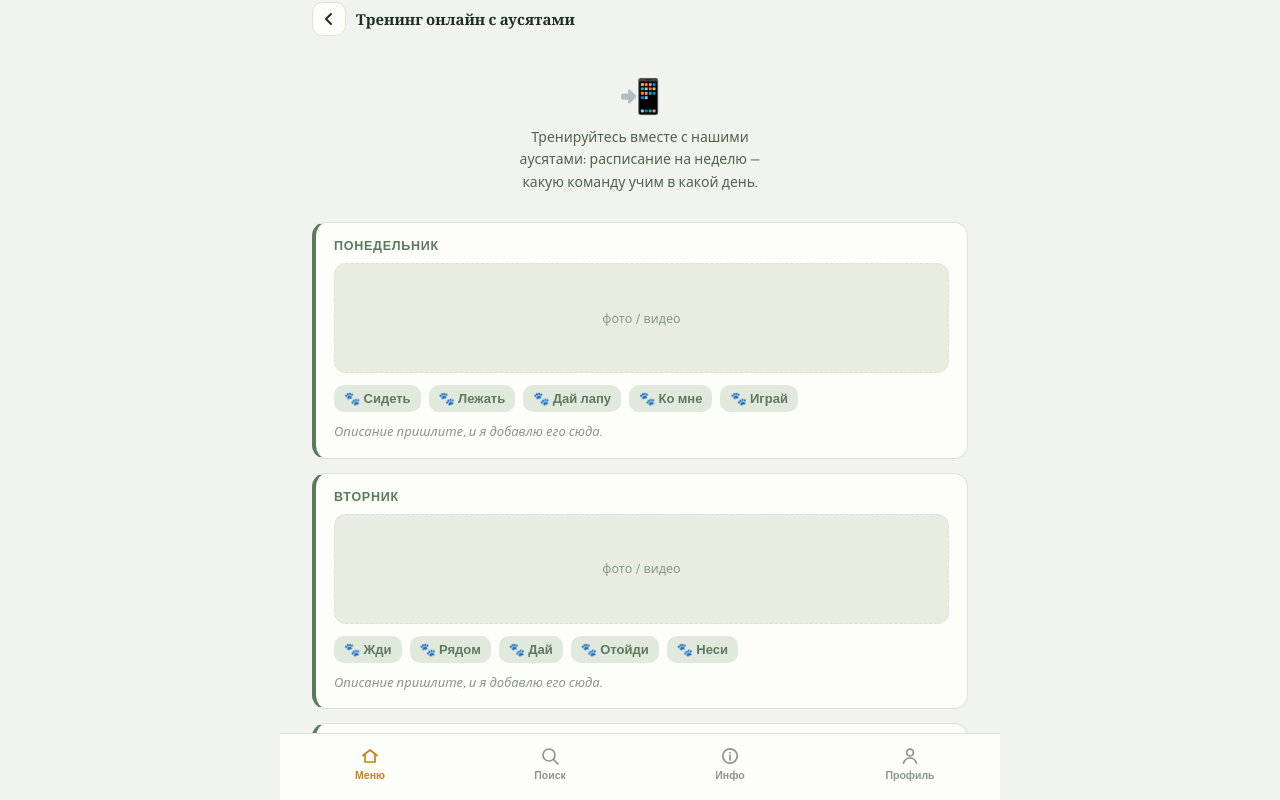
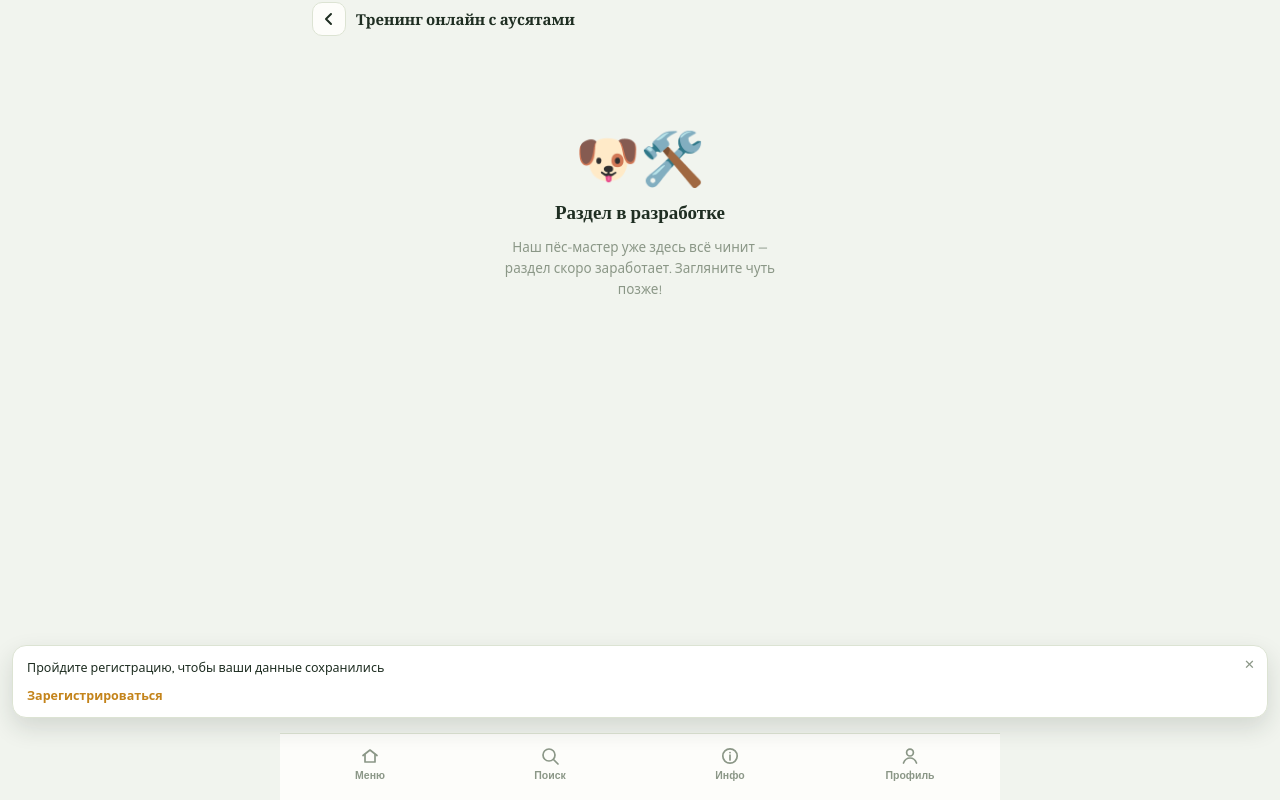
Before and after one commit to annadorlova/mydog-, a website: page deploy/public/index.html in a window 1280 px wide. Both pictures are taken after a click on the element 640 px from the left and 426 px from the top of the page. Drawn offline with Linux system fonts and the light colour scheme; no server answers.

Commit message:
Add files via upload

```diff
--- a/deploy/public/index.html
+++ b/deploy/public/index.html
@@ -306,6 +306,15 @@
   .pup-cmd-note{ font-size:11.5px; line-height:1.45; color:var(--ink-faint); }
   .pup-cmd-progress{ font-size:11px; color:var(--ink-faint); margin-top:8px; }
   .search-note{ font-size:12px; color:var(--ink-faint); background:var(--panel-bg); border-radius:10px; padding:10px 12px; line-height:1.5; margin-top:auto; }
+  .stub-wrap{ display:flex; flex-direction:column; align-items:center; text-align:center; padding:64px 24px 24px; gap:14px; }
+  .stub-emoji{ font-size:52px; line-height:1; }
+  .stub-title-big{ font-family:'Fraunces',serif; font-weight:600; font-size:19px; color:var(--ink); }
+  .stub-text{ font-size:13.5px; line-height:1.55; color:var(--ink-faint); max-width:280px; }
+  .guest-toast{ position:absolute; left:12px; right:12px; bottom:82px; z-index:60; background:var(--surface-raised); border:1px solid var(--line); border-radius:14px; padding:13px 14px; box-shadow:0 10px 24px var(--shadow); display:flex; flex-direction:column; gap:9px; }
+  .guest-toast-text{ font-size:12.5px; line-height:1.5; color:var(--ink); padding-right:18px; }
+  .guest-toast-close{ position:absolute; top:8px; right:8px; border:none; background:none; color:var(--ink-faint); font-size:13px; cursor:pointer; line-height:1; padding:4px; }
+  .guest-toast-actions{ display:flex; }
+  .guest-toast-actions a{ font-size:12.5px; font-weight:700; color:var(--accent); cursor:pointer; }
   .result-hit{ border:1px solid var(--dog); background:var(--dog-soft); border-radius:14px; padding:14px; cursor:pointer; margin-bottom:12px; }
   .result-hit .lbl{ font-size:10.5px; font-weight:700; text-transform:uppercase; letter-spacing:.05em; color:var(--dog); }
   .result-hit .ttl{ font-size:14px; font-weight:600; color:var(--ink); margin-top:4px; }
@@ -467,6 +476,14 @@
           <div class="screen-scroll" id="block5-body"></div>
         </section>
 
+        <section class="screen" id="view-stub">
+          <div class="topbar">
+            <button class="iconbtn" onclick="showView('home')" aria-label="Назад"><svg width="16" height="16" viewBox="0 0 16 16" fill="none"><path d="M10 3L5 8l5 5" stroke="currentColor" stroke-width="2" stroke-linecap="round" stroke-linejoin="round"/></svg></button>
+            <h2 id="stub-title" style="font-size:15px"></h2>
+          </div>
+          <div class="screen-scroll" id="stub-body"></div>
+        </section>
+
         <section class="screen" id="view-detail">
           <div class="topbar">
             <button class="iconbtn" onclick="backFromDetail()" aria-label="Назад"><svg width="16" height="16" viewBox="0 0 16 16" fill="none"><path d="M10 3L5 8l5 5" stroke="currentColor" stroke-width="2" stroke-linecap="round" stroke-linejoin="round"/></svg></button>
@@ -504,6 +521,12 @@
           </div>
         </section>
 
+      </div>
+
+      <div class="guest-toast" id="guest-toast" hidden>
+        <button class="guest-toast-close" onclick="dismissGuestToast()" aria-label="Закрыть">✕</button>
+        <div class="guest-toast-text">Пройдите регистрацию, чтобы ваши данные сохранились</div>
+        <div class="guest-toast-actions"><a onclick="goToRegisterFromToast()">Зарегистрироваться</a></div>
       </div>
 
       <div class="bottomnav" id="bottomnav">
@@ -1058,11 +1081,11 @@
              '</button>';
     }).join('');
     html += '<div class="menu-photo-block">'+
-            '<div class="menu-photo-row" onclick="showView(\'block5\')">'+
+            '<div class="menu-photo-row" onclick="showStub(\'Тренинг онлайн с аусятами\')">'+
             (TRAINING_PHOTO ? '<img src="'+TRAINING_PHOTO+'" alt="Ханни и Мону">' : '<div class="mpplaceholder">фото<br>Ханни и Мону</div>')+
             '<div class="mptext">Каждый день получай набор упражнений, которые будут делать Ханни и Мона, тренируй свою собаку вместе с нами.</div>'+
             '</div>'+
-            '<button class="cta-small" onclick="showView(\'block5\')">Хочу тренироваться вместе</button>'+
+            '<button class="cta-small" onclick="showStub(\'Тренинг онлайн с аусятами\')">Хочу тренироваться вместе</button>'+
             '</div>';
     html += '<div class="menu-photo-block">'+
             '<div class="menu-photo-row">'+
@@ -1070,7 +1093,7 @@
             '<div class="mptext">Я знаю, что найти своего кинолога не так просто, а вопросы накапливаются регулярно. Хочу дать вам возможность задавать их сразу, как они появляются, и получать квалифицированные ответы.</div>'+
             '</div>'+
             '<div class="mpnote">Данная опция доступна по подписке Pro</div>'+
-            '<button class="cta-small" onclick="showView(\'paywall\')">Задай вопрос кинологу</button>'+
+            '<button class="cta-small" onclick="showStub(\'Вопрос кинологу\')">Задай вопрос кинологу</button>'+
             '</div>';
     document.getElementById('home-menu').innerHTML = html;
   }
@@ -1476,7 +1499,7 @@
         }
         var esc = function(s){ return (s||'').replace(/&/g,'&amp;').replace(/"/g,'&quot;').replace(/</g,'&lt;'); };
         if(d.id===activeDogId){
-          return '<div class="dogchip active">'+avatarHtml+'<input type="text" id="dogchip-name-'+d.id+'" class="dogchip-name-input" value="'+esc(d.name)+'" placeholder="Имя" onchange="setPupName(this.value)"></div>';
+          return '<div class="dogchip active">'+avatarHtml+'<input type="text" id="dogchip-name-'+d.id+'" class="dogchip-name-input" value="'+esc(d.name)+'" placeholder="Имя" oninput="maybeShowGuestToast()" onchange="setPupName(this.value)"></div>';
         }
         return '<div class="dogchip" onclick="setActiveDog(\''+d.id+'\')">'+avatarHtml+'<span>'+(d.name || ('Собака '+(i+1)))+'</span></div>';
       }).join('') + '<div class="dogchip dogchip-add" onclick="addPupDog()">+ Добавить собаку</div>';
@@ -1646,11 +1669,11 @@
     html += '<div class="cmd-group"><div class="cgtitle"><span class="cgicon">🎓</span>Трюковые команды для интеллектуальной тренировки собаки</div>'+
             '<div class="cmd-placeholder">Список пришлите, и я добавлю его сюда.</div></div>';
     html += '<div class="menu-photo-block" style="margin-top:20px">'+
-            '<div class="menu-photo-row" onclick="showView(\'block5\')">'+
+            '<div class="menu-photo-row" onclick="showStub(\'Тренинг онлайн с аусятами\')">'+
             (TRAINING_PHOTO ? '<img src="'+TRAINING_PHOTO+'" alt="Ханни и Мону">' : '<div class="mpplaceholder">фото<br>Ханни и Мону</div>')+
             '<div class="mptext">Каждый день получай набор упражнений, которые будут делать Ханни и Мона, тренируй свою собаку вместе с нами.</div>'+
             '</div>'+
-            '<button class="cta-small" onclick="showView(\'block5\')">Хочу тренироваться вместе</button>'+
+            '<button class="cta-small" onclick="showStub(\'Тренинг онлайн с аусятами\')">Хочу тренироваться вместе</button>'+
             '</div>';
     document.getElementById('block4-body').innerHTML = html;
   }
@@ -1800,6 +1823,39 @@
     server_error: 'Сервер сейчас недоступен, попробуйте позже',
     network_error: 'Не получилось связаться с сервером — проверьте соединение'
   };
+
+  var guestToastDismissed = false;
+  try{ guestToastDismissed = localStorage.getItem('guestToastDismissed') === '1'; }catch(e){}
+  function maybeShowGuestToast(){
+    if(realAuthUser || guestToastDismissed) return;
+    var el = document.getElementById('guest-toast');
+    if(el) el.hidden = false;
+  }
+  function dismissGuestToast(){
+    var el = document.getElementById('guest-toast');
+    if(el) el.hidden = true;
+    guestToastDismissed = true;
+    try{ localStorage.setItem('guestToastDismissed', '1'); }catch(e){}
+  }
+  function goToRegisterFromToast(){
+    dismissGuestToast();
+    authTab = 'register';
+    showView('profile');
+    renderAuthBlock();
+  }
+  function showStub(title){
+    var titleEl = document.getElementById('stub-title');
+    if(titleEl) titleEl.textContent = title;
+    var bodyEl = document.getElementById('stub-body');
+    if(bodyEl){
+      bodyEl.innerHTML = '<div class="stub-wrap">'+
+        '<div class="stub-emoji">🐶🛠️</div>'+
+        '<div class="stub-title-big">Раздел в разработке</div>'+
+        '<div class="stub-text">Наш пёс-мастер уже здесь всё чинит — раздел скоро заработает. Загляните чуть позже!</div>'+
+      '</div>';
+    }
+    showView('stub');
+  }
 
   function setAuthTab(tab){
     authTab = tab;
```
